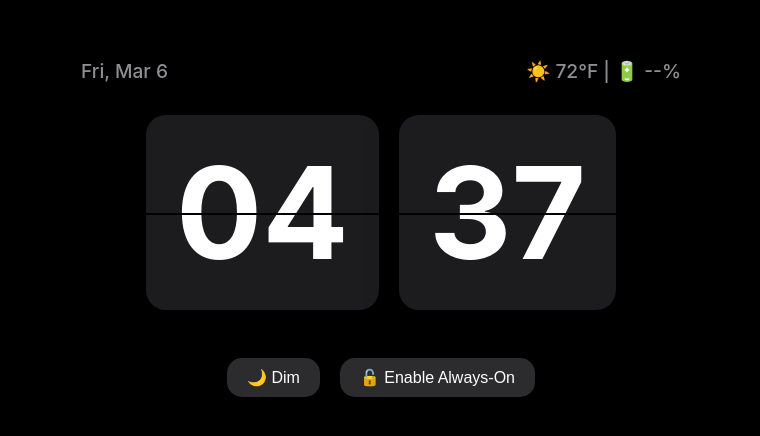
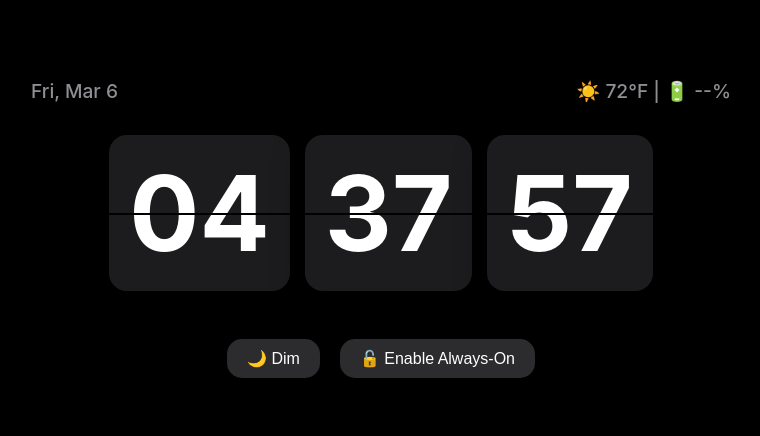
Before and after one commit to Girish400/SafariClock, a plain HTML site: page index.html in a window 1280 px wide. Shown: the part 172-608 px from the top of the page, without its empty margins (259-1019 px from the left). Drawn offline with Linux system fonts and the light colour scheme.

Commit message:
Adjust styles and add seconds to clock display

```diff
--- a/index.html
+++ b/index.html
@@ -47,28 +47,28 @@
         .top-bar {
             display: flex;
             justify-content: space-between;
-            width: 80%;
-            max-width: 600px;
+            width: 90%;
+            max-width: 700px;
             font-size: 1.2rem;
             margin-bottom: 2rem;
             color: #8e8e93;
             font-weight: 500;
         }
 
-        /* Flip Clock CSS */
+        /* Flip Clock CSS - Adjusted to fit 3 cards */
         .clock-container {
             display: flex;
-            gap: 20px;
-            font-size: 8rem;
+            gap: 15px;
+            font-size: 6.5rem;
             font-weight: 700;
             perspective: 1000px;
         }
 
         .flip-card {
             background-color: var(--card-bg);
-            padding: 20px 30px;
-            border-radius: 20px;
-            min-width: 180px;
+            padding: 15px 20px;
+            border-radius: 18px;
+            min-width: 130px;
             text-align: center;
             box-shadow: 0 10px 30px rgba(0,0,0,0.5);
             position: relative;
@@ -102,10 +102,10 @@
             cursor: pointer;
         }
 
-        /* Landscape orientation warning */
+        /* Landscape orientation warning / Portrait mode */
         @media (orientation: portrait) {
-            .clock-container { font-size: 5rem; flex-direction: column; }
-            .flip-card { min-width: 140px; }
+            .clock-container { font-size: 4rem; flex-direction: column; gap: 10px; }
+            .flip-card { min-width: 120px; padding: 10px 15px; }
         }
     </style>
 </head>
@@ -120,6 +120,7 @@
     <div class="clock-container">
         <div class="flip-card" id="hour">12</div>
         <div class="flip-card" id="minute">00</div>
+        <div class="flip-card" id="second">00</div>
     </div>
 
     <div class="controls">
@@ -129,22 +130,25 @@
 </div>
 
 <script>
-    // 1. Clock Logic
+    // 1. Clock Logic (Now including Seconds)
     function updateClock() {
         const now = new Date();
         let h = now.getHours();
         let m = now.getMinutes();
+        let s = now.getSeconds(); // Fetch seconds
 
         // Format to 12-hour
         h = h % 12 || 12;
 
         document.getElementById('hour').innerText = h.toString().padStart(2, '0');
         document.getElementById('minute').innerText = m.toString().padStart(2, '0');
+        document.getElementById('second').innerText = s.toString().padStart(2, '0'); // Update seconds display
 
         // Update Date
         const options = { weekday: 'short', month: 'short', day: 'numeric' };
         document.getElementById('date-display').innerText = now.toLocaleDateString('en-US', options);
     }
+    // Runs every 1000ms (1 second) to keep seconds perfectly synced
     setInterval(updateClock, 1000);
     updateClock();
 
```
